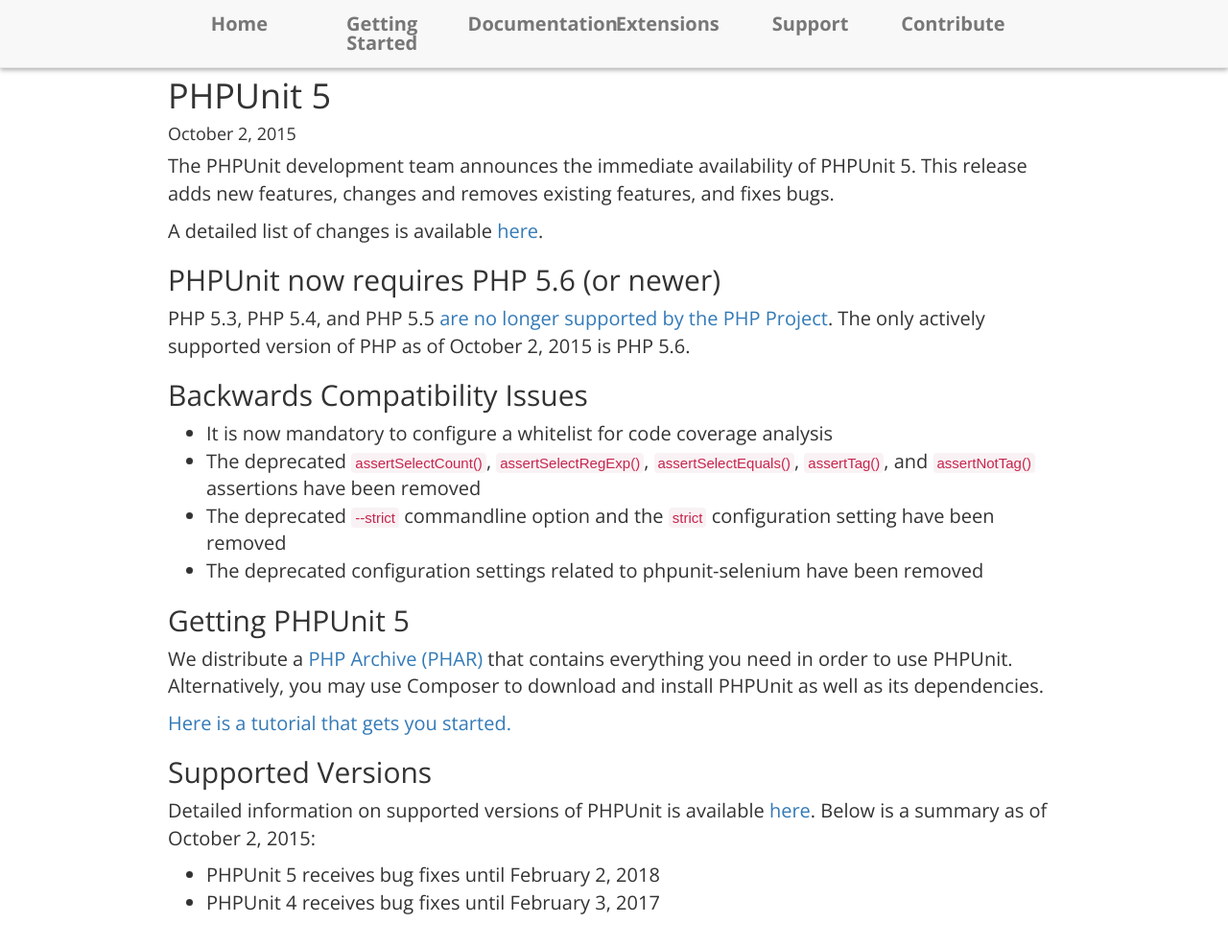
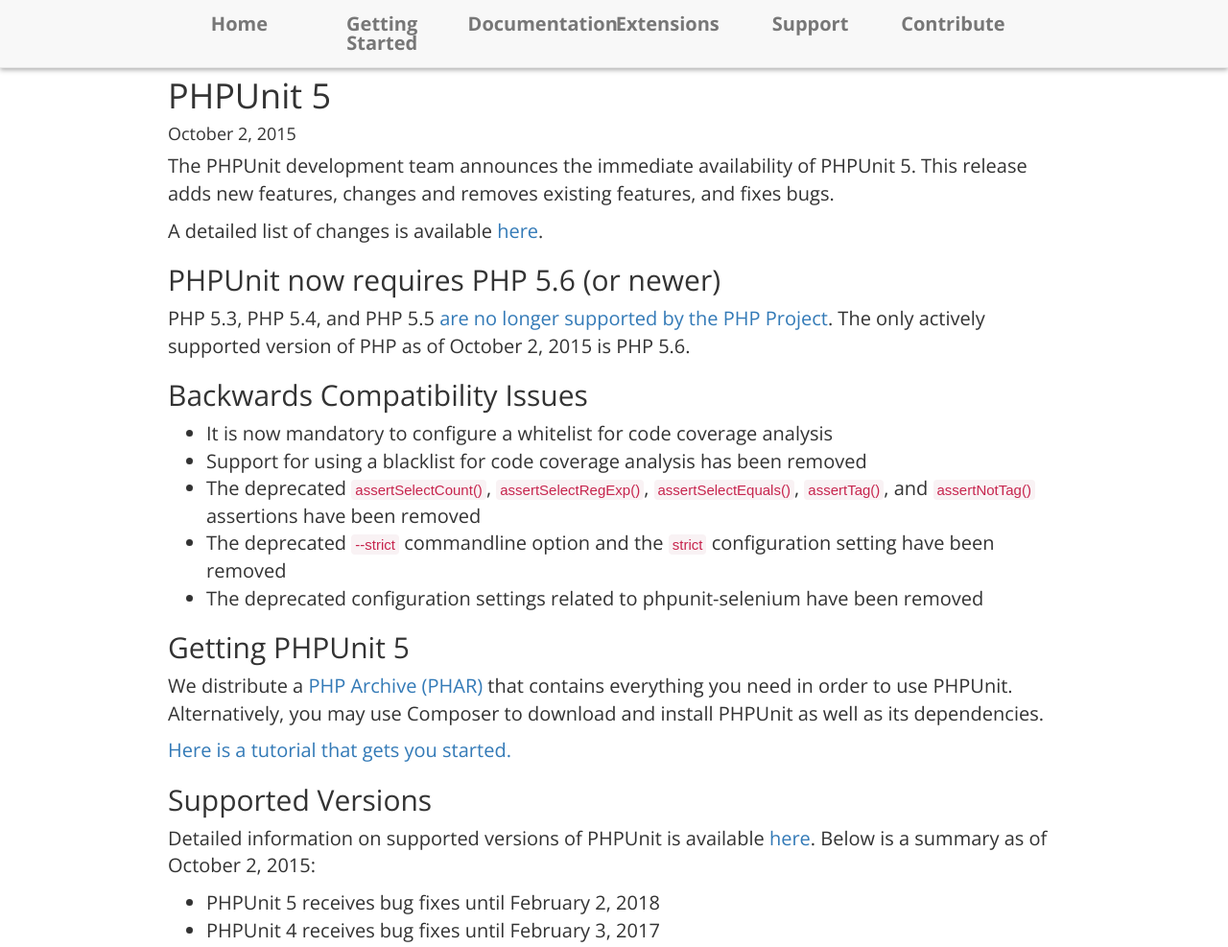
Before and after one commit to sebastianbergmann/phpunit-website, a plain HTML site: page public/announcements/phpunit-5.html in a window 1280 px wide. Shown: the top 987 px of the page at 96% size. Drawn offline with nearby package versions, Linux system fonts and the light colour scheme.

Commit message:
Elaborate

```diff
--- a/public/announcements/phpunit-5.html
+++ b/public/announcements/phpunit-5.html
@@ -44,6 +44,7 @@
      <h2>Backwards Compatibility Issues</h2>
      <ul>
       <li>It is now mandatory to configure a whitelist for code coverage analysis</li>
+      <li>Support for using a blacklist for code coverage analysis has been removed</li>
       <li>The deprecated <code>assertSelectCount()</code>, <code>assertSelectRegExp()</code>, <code>assertSelectEquals()</code>, <code>assertTag()</code>, and <code>assertNotTag()</code> assertions have been removed</li>
       <li>The deprecated <code>--strict</code> commandline option and the <code>strict</code> configuration setting have been removed</li>
       <li>The deprecated configuration settings related to phpunit-selenium have been removed</li>
```
